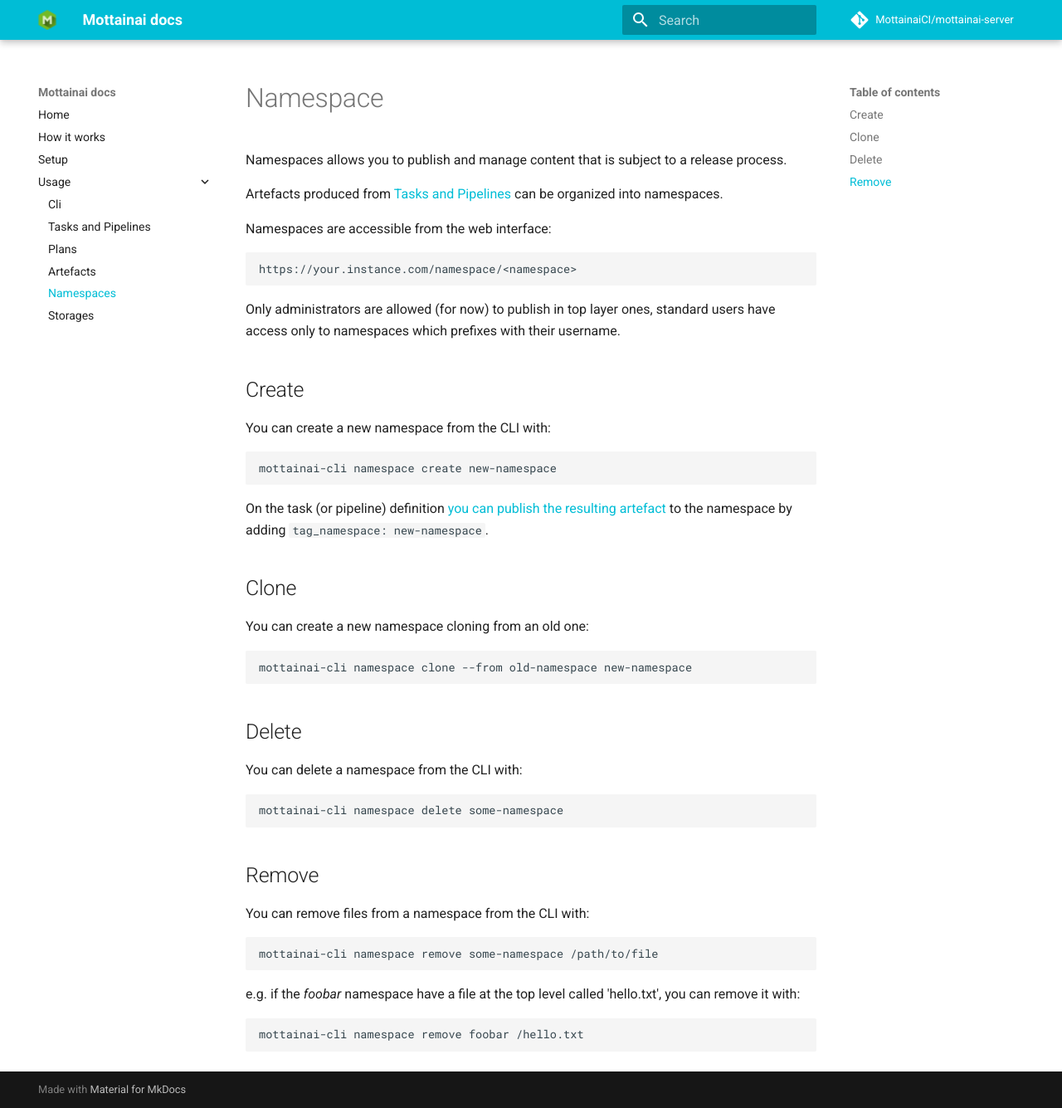
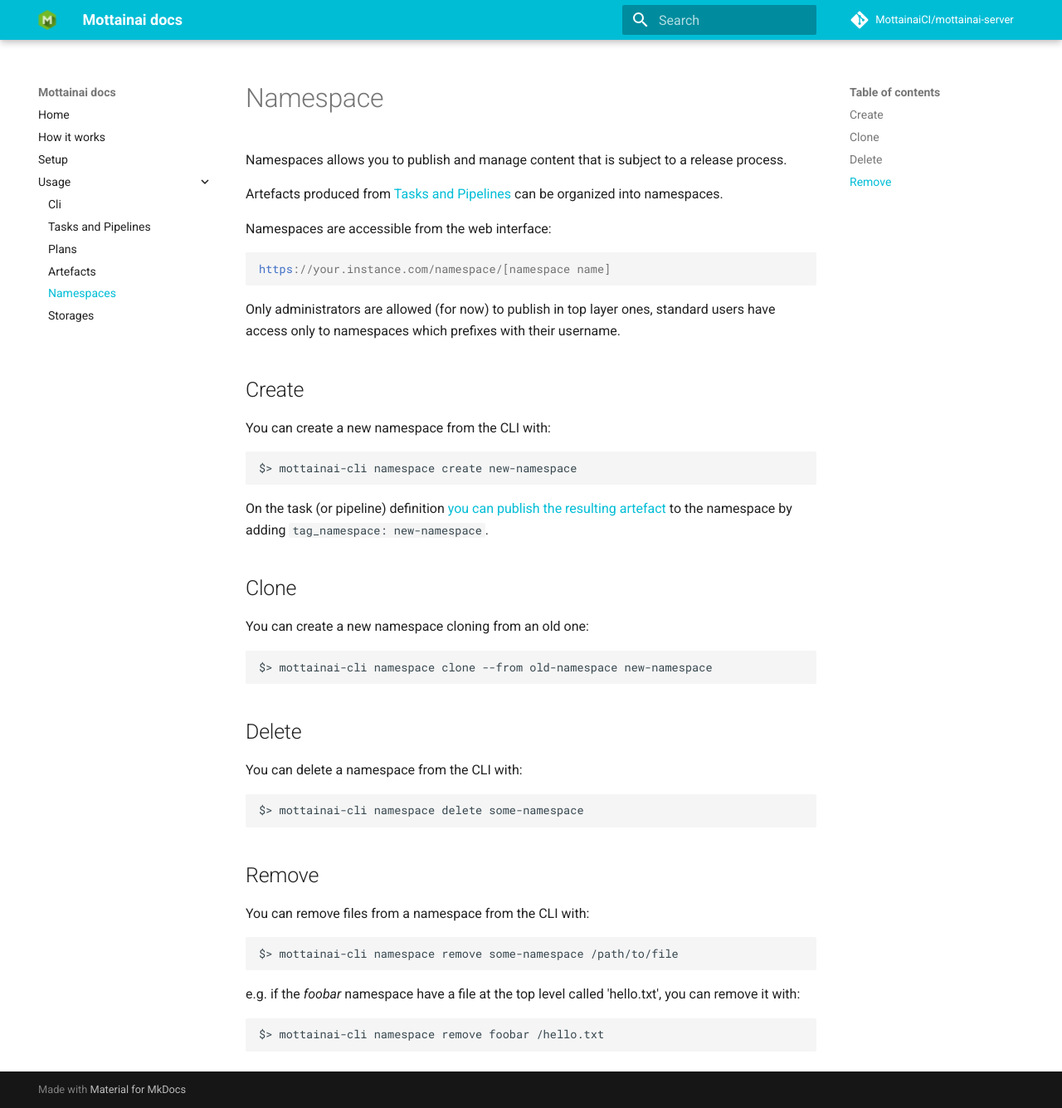
Before and after one commit to MottainaiCI/docs, an MkDocs documentation site: the page built from docs/usage/namespace.md, in a window 1280 px wide and 1335 px high. Shown: the whole window at 83% size. Built offline with MkDocs 1.6.1 and Material for MkDocs 9.7.7, drawn with Linux system fonts in a browser that asks for light colours; comment, search, counter and statistics services are not loaded.

Commit message:
Minor enhancements

````diff
--- a/docs/usage/namespace.md
+++ b/docs/usage/namespace.md
@@ -6,7 +6,7 @@ Artefacts produced from [Tasks and Pipelines](tasksandpipelines.md) can be organ
 
 Namespaces are accessible from the web interface:
 
-    https://your.instance.com/namespace/<namespace>
+    https://your.instance.com/namespace/[namespace name]
 
 Only administrators are allowed (for now) to publish in top layer ones, standard users have access only to namespaces which prefixes with their username.
 
@@ -14,7 +14,7 @@ Only administrators are allowed (for now) to publish in top layer ones, standard
 
 You can create a new namespace from the CLI with:
 
-    mottainai-cli namespace create new-namespace
+    $> mottainai-cli namespace create new-namespace
 
 On the task (or pipeline) definition [you can publish the resulting artefact](tasksandpipelines.md) to the namespace by adding ```tag_namespace: new-namespace```.
 
@@ -22,21 +22,21 @@ On the task (or pipeline) definition [you can publish the resulting artefact](ta
 
 You can create a new namespace cloning from an old one:
 
-    mottainai-cli namespace clone --from old-namespace new-namespace
+    $> mottainai-cli namespace clone --from old-namespace new-namespace
 
 ## Delete
 
 You can delete a namespace from the CLI with:
 
-    mottainai-cli namespace delete some-namespace
+    $> mottainai-cli namespace delete some-namespace
 
 ## Remove
 
 You can remove files from a namespace from the CLI with:
 
-    mottainai-cli namespace remove some-namespace /path/to/file
+    $> mottainai-cli namespace remove some-namespace /path/to/file
 
 
 e.g. if the *foobar* namespace have a file at the top level called 'hello.txt', you can remove it with:
 
-    mottainai-cli namespace remove foobar /hello.txt
+    $> mottainai-cli namespace remove foobar /hello.txt
````
Also changed, not shown: docs/usage/cli.md (+24 -24 lines), docs/usage/storage.md (+6 -6 lines), docs/usage/tasksandpipelines.md (+2 -2 lines).
